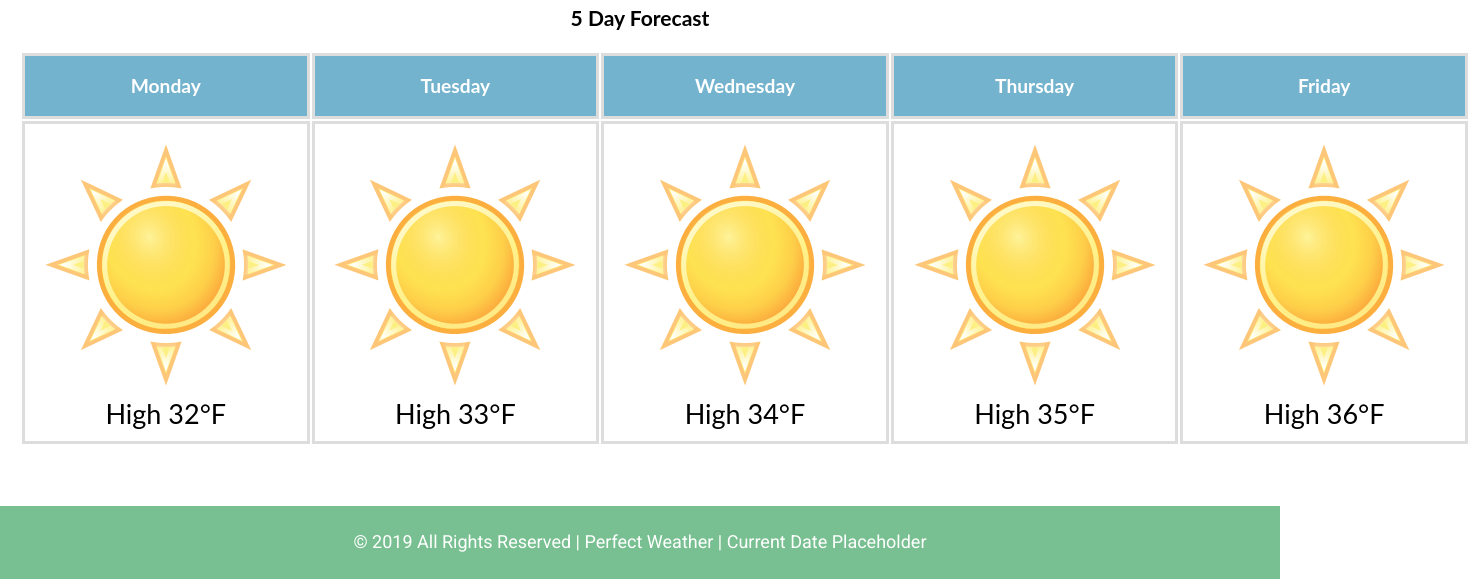
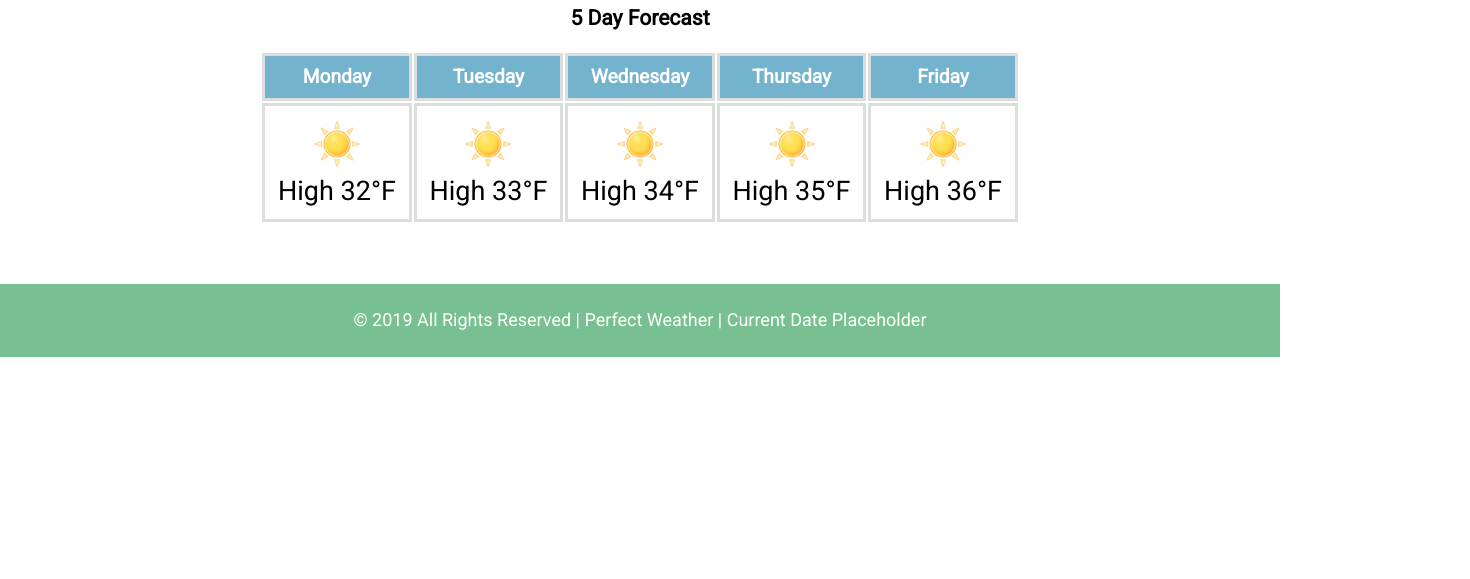
Before and after one commit to aaowgne/aaowgne.github.io, a plain HTML site: page assignments/lesson5/preston-5.html in a window 1280 px wide. Shown: the part 901-1480 px from the top of the page, 1470 px wide, since content can reach past the window. After the commit the page ends 1258 px from the top, so only its background shows below. Drawn offline with Linux system fonts and the light colour scheme.

Commit message:
css forecast

```diff
--- a/assignments/lesson5/stylescss/large-5.css
+++ b/assignments/lesson5/stylescss/large-5.css
@@ -25,10 +25,9 @@
     section.forecast {
 
         display: block;
-        font-family: 'Lato', sans-serif;
+        font-family: 'Roboto', sans-serif;
         padding: 20px;
         text-align: center;
-
     }
 
     section.forecast table {
@@ -36,20 +35,24 @@
         margin: auto auto 40px auto;
     }
 
-    .forecast td,
-    .forecast th {
+    section.forecast td,
+    section.forecast th {
+
         border: 3px solid #ddd;
         padding: .8rem;
     }
-
-    .forecast th {
+    section.forecast td img {
+        height: 50px;
+        width: 50px;
+    }
+    section.forecast th {
         background-color: #74b3ce;
         color: #fff;
         padding: 1.3%;
         font-size: 1.2rem;
     }
 
-    .forecast tbody {
+    section.forecast tbody {
         font-size: 1.5em;
     }
 
--- a/assignments/lesson5/stylescss/small-5.css
+++ b/assignments/lesson5/stylescss/small-5.css
@@ -106,10 +106,8 @@ ul li  {
   h3 {
     text-align: center;
   }
-  .forecast {
+  section.forecast {
     display: none;
-
-
 
 }
 
```
